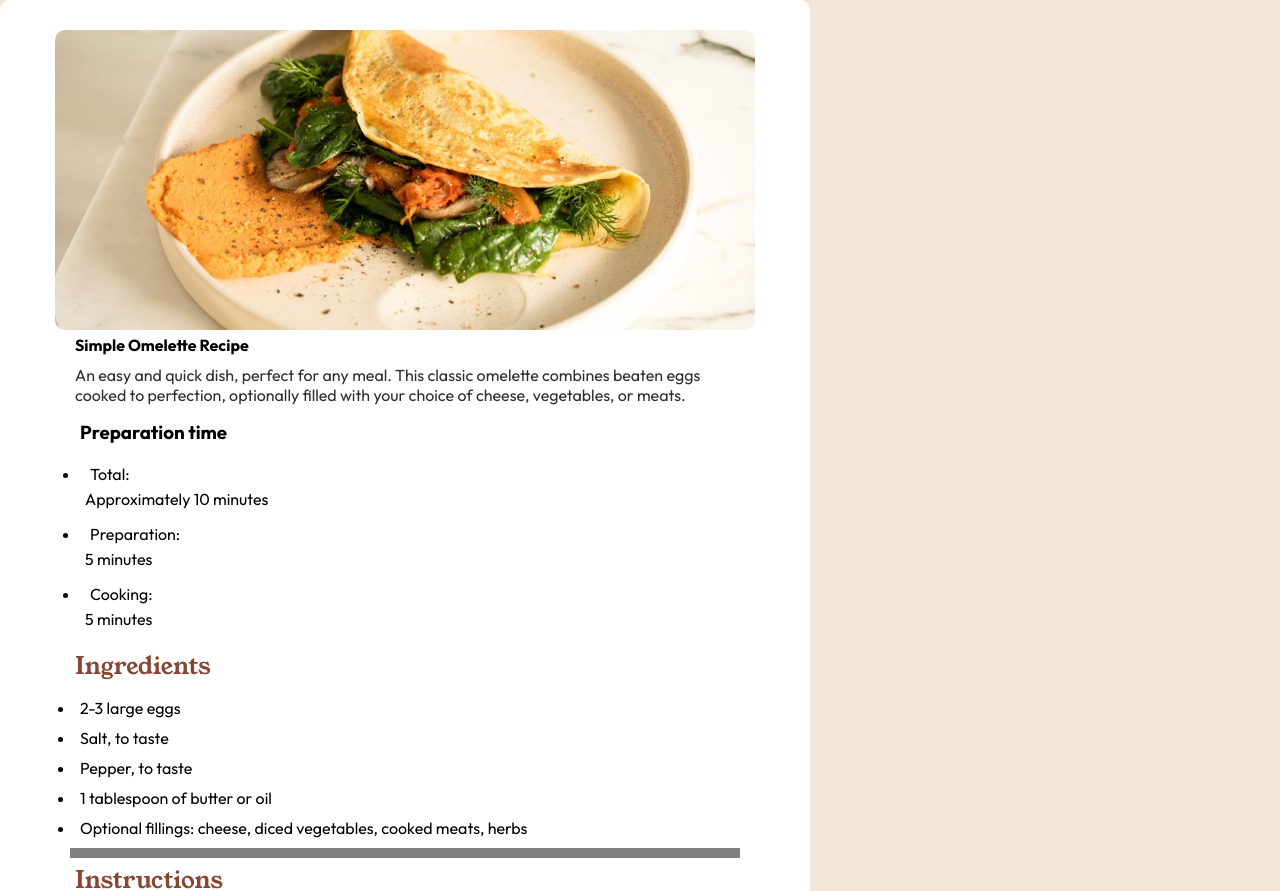
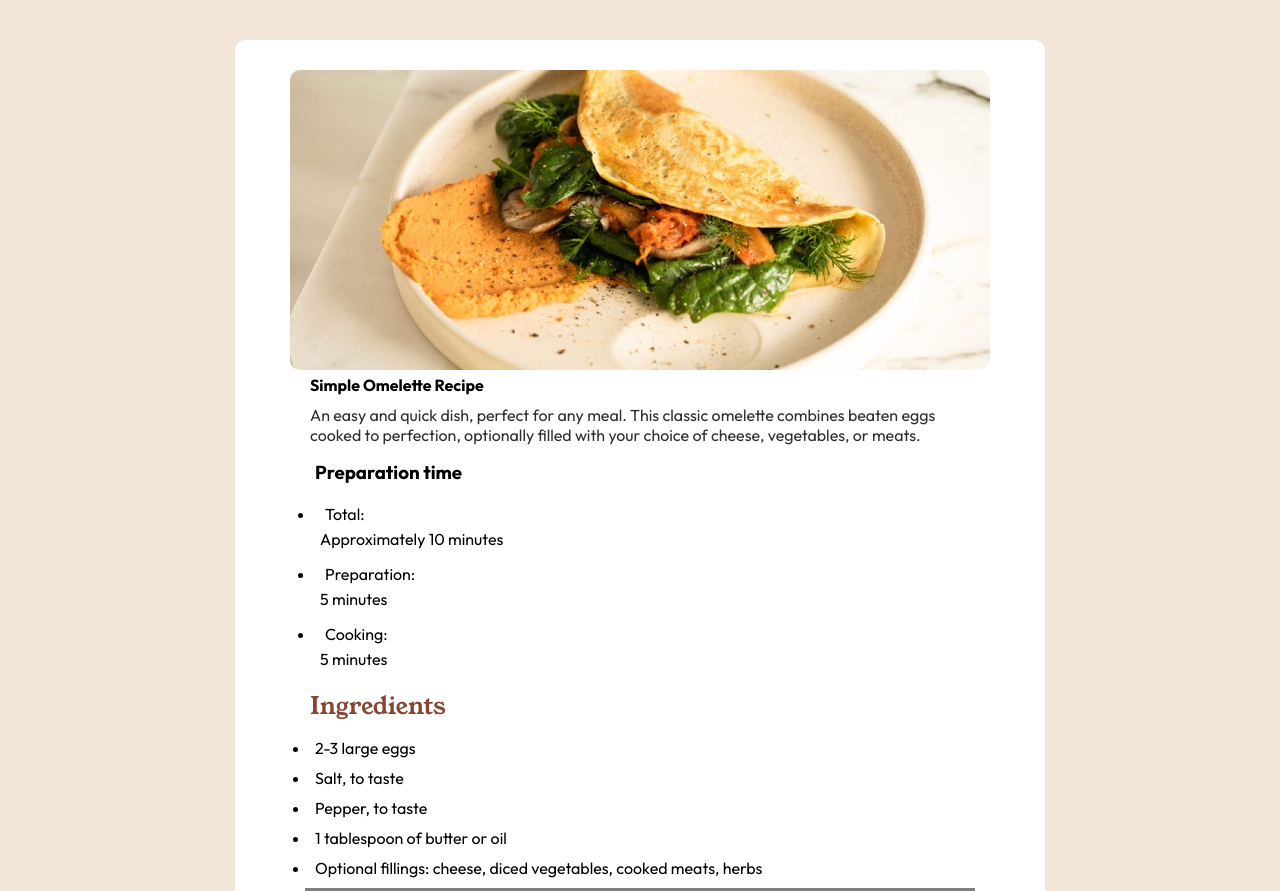
Before and after one commit to Rvvshid04/recipe-page-main, a plain HTML site: page index.html in a window 1280 px wide. Shown: the top 891 px of the page. Drawn offline with Linux system fonts and the light colour scheme.

Commit message:
centered the card and put top and bottom margins

```diff
--- a/style.css
+++ b/style.css
@@ -8,6 +8,10 @@
 body{
     font-family: 'Outfit', sans-serif;
     background-color: hsl(30, 54%, 90%);
+    display: flex;
+    justify-content: center;
+    align-items: center;
+    flex-direction: column;
 }
 
 p{
@@ -23,7 +27,13 @@ img{
 }
 
 
-.container{ min-height: 80vh; background-color: white; width: 810px; border-radius: 10px;}
+.container{
+    margin: 40px 0px;
+    min-height: 80vh;
+    background-color: white;
+    width: 810px;
+    border-radius: 10px;
+}
 
 .food-details{
     display: flex;
```
